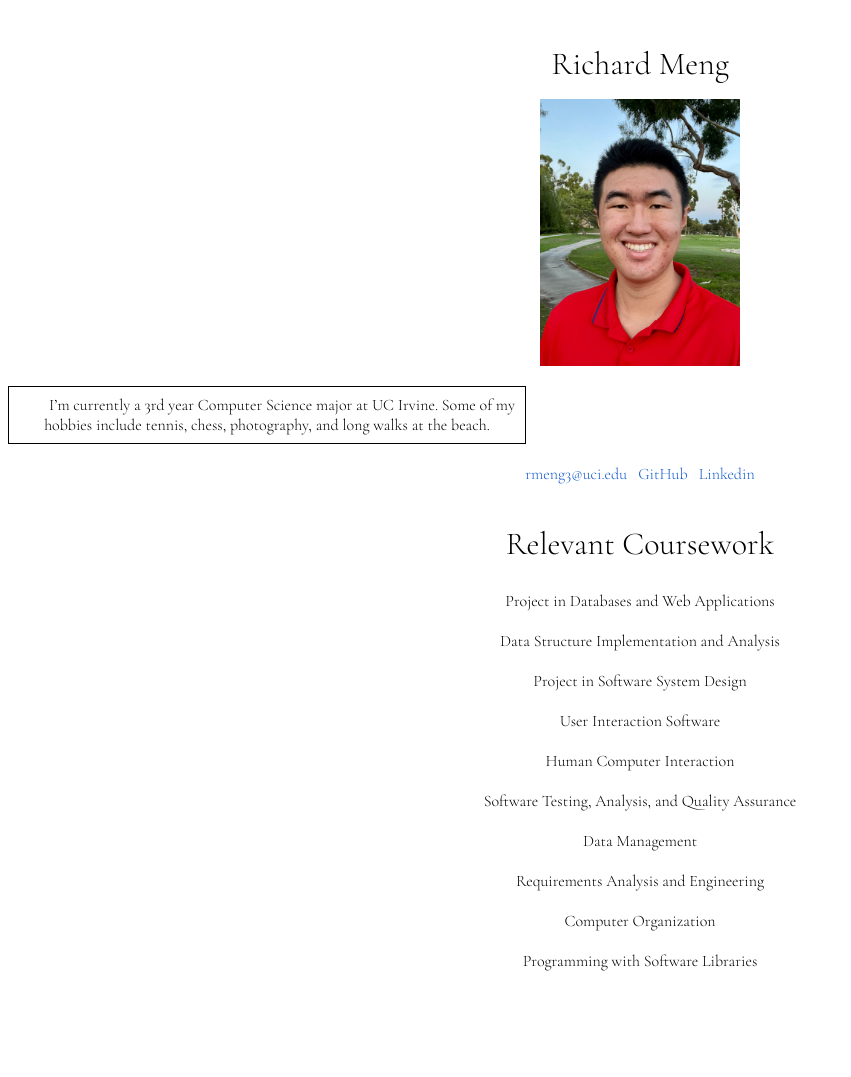
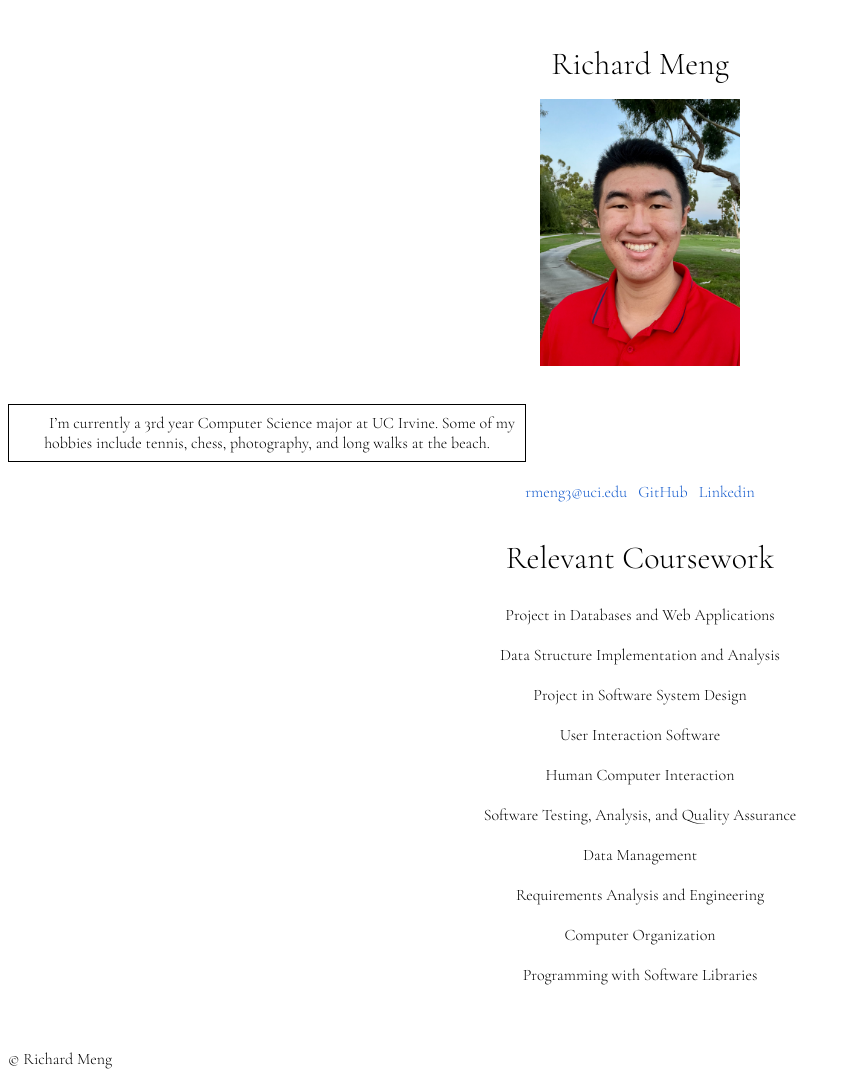
Before and after one commit to richardm213/portfoliowebsite, a plain HTML site: page index.html in a window 1280 px wide. Shown: the whole page, without its empty margins (0-851 px from the left). Before the commit the page ends 989 px from the top, so only its background shows below. Drawn offline with nearby package versions, Linux system fonts and the light colour scheme; a web font is replaced by a local one.

Commit message:
Update index.html

```diff
--- a/index.html
+++ b/index.html
@@ -19,21 +19,23 @@
         <p style="text-align:center">
         <img src="richard.jpeg" alt="Richard" width="200" />
         </p>
+        <br>
 
         <div class="center text1">
             I’m currently a 3rd year Computer Science major at UC Irvine.
             Some of my hobbies include tennis, chess, photography, and long walks at the beach.
         </div>
+
         <div class="center">
             <br>
             <a href="mailto:rmeng3@uci.edu">rmeng3@uci.edu</a> &nbsp
             <a href="https://github.com/richardm213">GitHub</a> &nbsp
             <a href="https://www.linkedin.com/in/richard-meng-92348b194">Linkedin</a>
+
         </div>
-        <div>
-            <br>
-            <br>
-        </div>
+        <br>
+        <br>
+
         <div class="center" style="font-size: 32px;">
             Relevant Coursework
         </div>
@@ -50,6 +52,10 @@
             Computer Organization<br>
             Programming with Software Libraries<br>
         </div>
+        <br>
+        <br>
+        <br>
+        <footer style="font-family: 'Cormorant Garamond', serif;">&copy; Richard Meng</footer>
     </body>
 
 </html>
```
